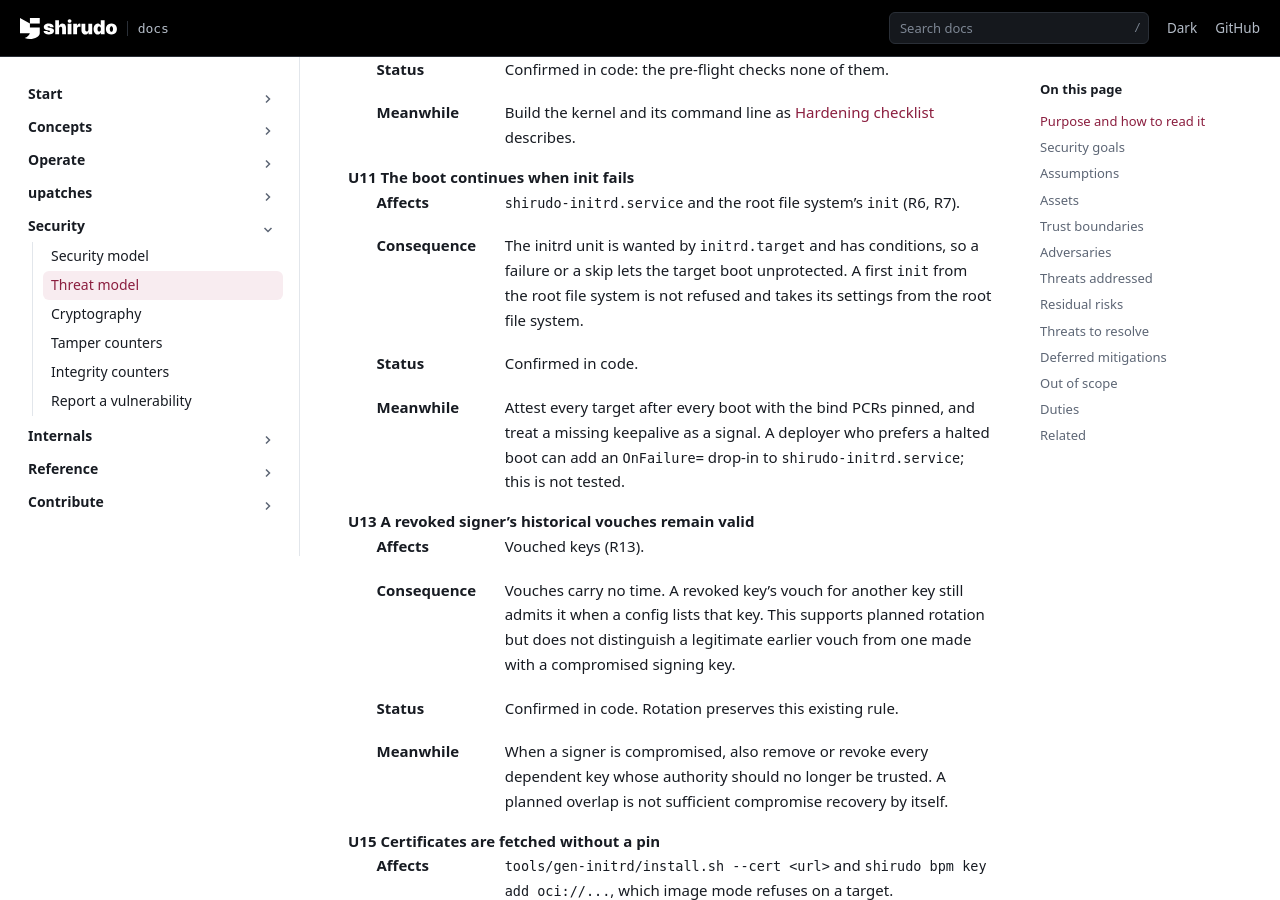
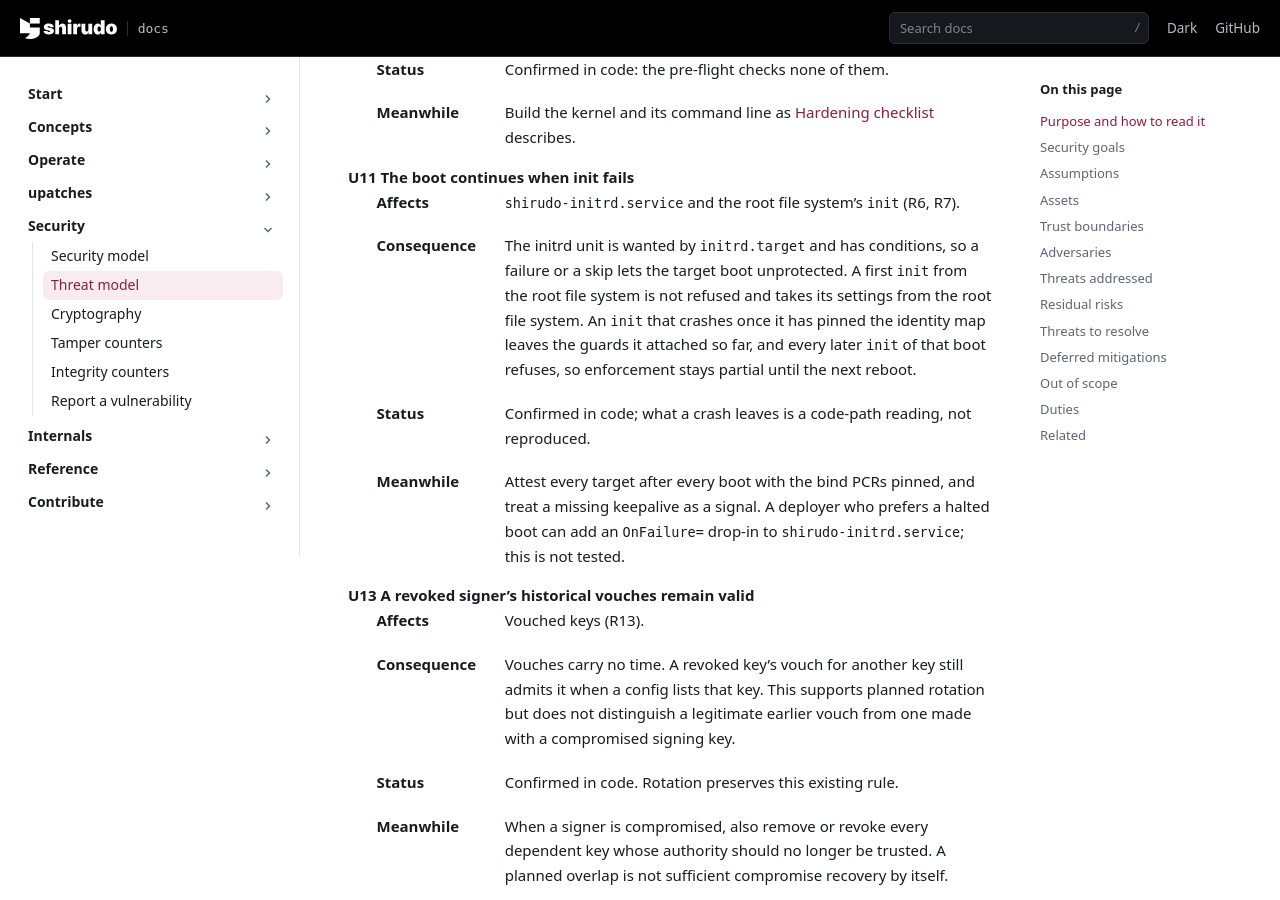
Before and after one commit to AliBashaSY/shirudo, a Sphinx documentation site: the page built from Documentation/security/threat-model.rst, in a window 1280 px wide and 900 px high, scrolled down 38689 px. Built offline with Sphinx 7.4.7, drawn with Linux system fonts in a browser that asks for light colours; pages that are not in the unit, such as notebooks, are missing from menus.

Commit message:
init: remove every map pin a crashed attempt left before attaching
init_lsm() removes stale pins before it creates its own, for "A pin
without the links behind it is what a failed attempt leaves". It
removes three, identity, tamper and integrity, each added with its map.
freeze_task_maps() pins five more since cf9b1510 ("bpf: load separate
objects for ordinary and image modes"), task_authority, devices,
config_roots, task_policy and socket_policy, and the removal at the top
never learned of them.

A failed attempt removes all eight on its way out since bc62e9c5
("init: boot Shirudo from verified runtime and config images"). A crash
does not. When init dies after freeze_task_maps() pinned its first map
and before the identity map is pinned, the next init of the same boot
stops at task_authority:

  init: loading enforcement failed: File exists

Its own failure path then removes all eight, and the run after it
succeeds.

 init_lsm()
 |-freeze_task_maps()
 | A crash here leaves map pins: the next init removes them
 |-bpf_obj_pin() of the identity map
 \-attach_guard_group() and the guards after it
   A crash here leaves the identity pin and links:
   image_bootstrap_load() refuses every later init of the boot

Remove every pin of shirudo_guard_maps[] before loading, the eight the
failure path removes, and fail on any error but ENOENT as before. The
errno is now read before pr_err(), which may change it.

The link pins are left alone: a crash cannot leave one that gets here.
The identity map is pinned before the first link, and once it is,
image_bootstrap_load() refuses a re-run before init_lsm() runs: with
EPROTO while no guard answers PR_GET_ENFORCEMENT, and once
lsm/task_prctl does, in image_guards_ready() at the latest, which wants
every guard in place. No path adopts a stale pin, since bpf_obj_pin()
and bpf_link__pin() refuse a path that exists. Such a boot keeps the
guards attached so far until the next reboot; the enforcement page and
U11 now say what a crash leaves.

Not tested: a crash inside freeze_task_maps() needs fault injection the
test VM does not have. Every target test runs init from the initrd,
where the removal finds nothing, and again after switch-root, where
init finds lsm/bpf attached and stops before it.

Fixes: cf9b1510f84f ("bpf: load separate objects for ordinary and image modes")
Signed-off-by: Daniel Borkmann <daniel@iogearbox.net>

```diff
--- a/Documentation/security/threat-model.rst
+++ b/Documentation/security/threat-model.rst
@@ -1937,8 +1937,12 @@ U11 The boot continues when init fails
    :Consequence: The initrd unit is wanted by ``initrd.target`` and has
       conditions, so a failure or a skip lets the target boot
       unprotected. A first ``init`` from the root file system is not
-      refused and takes its settings from the root file system.
-   :Status: Confirmed in code.
+      refused and takes its settings from the root file system. An
+      ``init`` that crashes once it has pinned the identity map leaves
+      the guards it attached so far, and every later ``init`` of that
+      boot refuses, so enforcement stays partial until the next reboot.
+   :Status: Confirmed in code; what a crash leaves is a code-path
+      reading, not reproduced.
    :Meanwhile: Attest every target after every boot with the bind PCRs
       pinned, and treat a missing keepalive as a signal. A deployer who
       prefers a halted boot can add an ``OnFailure=`` drop-in to
```
Also changed, not shown: Documentation/internals/enforcement.rst (+6 -1 lines), 1 other file.
